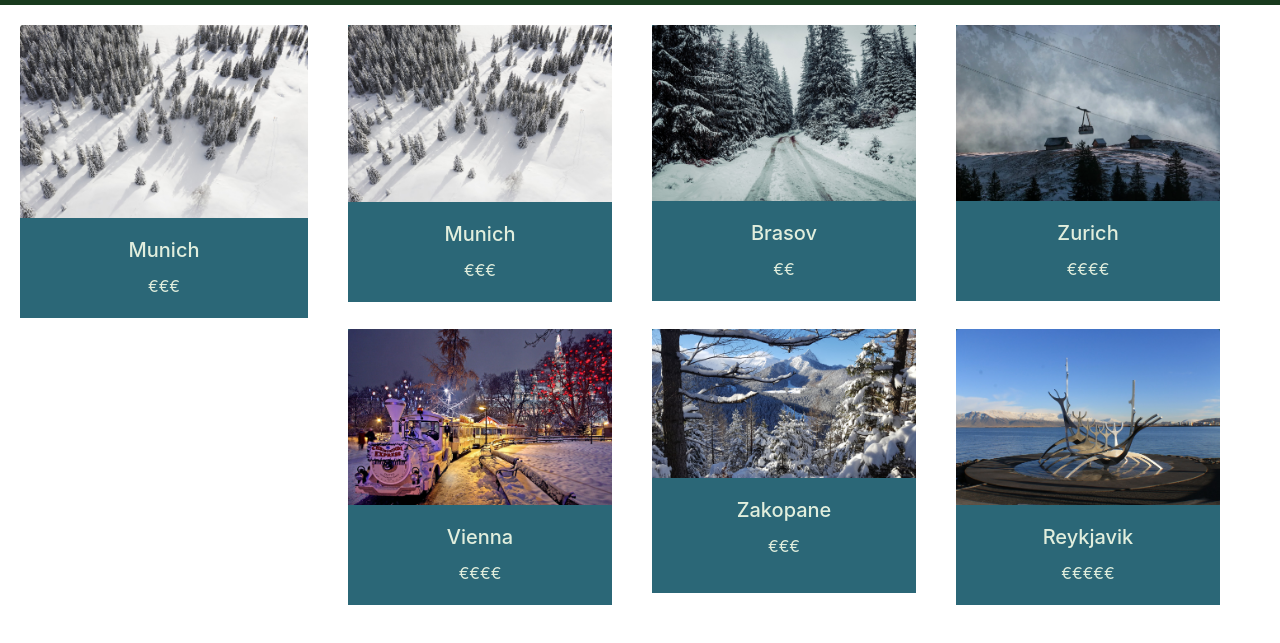
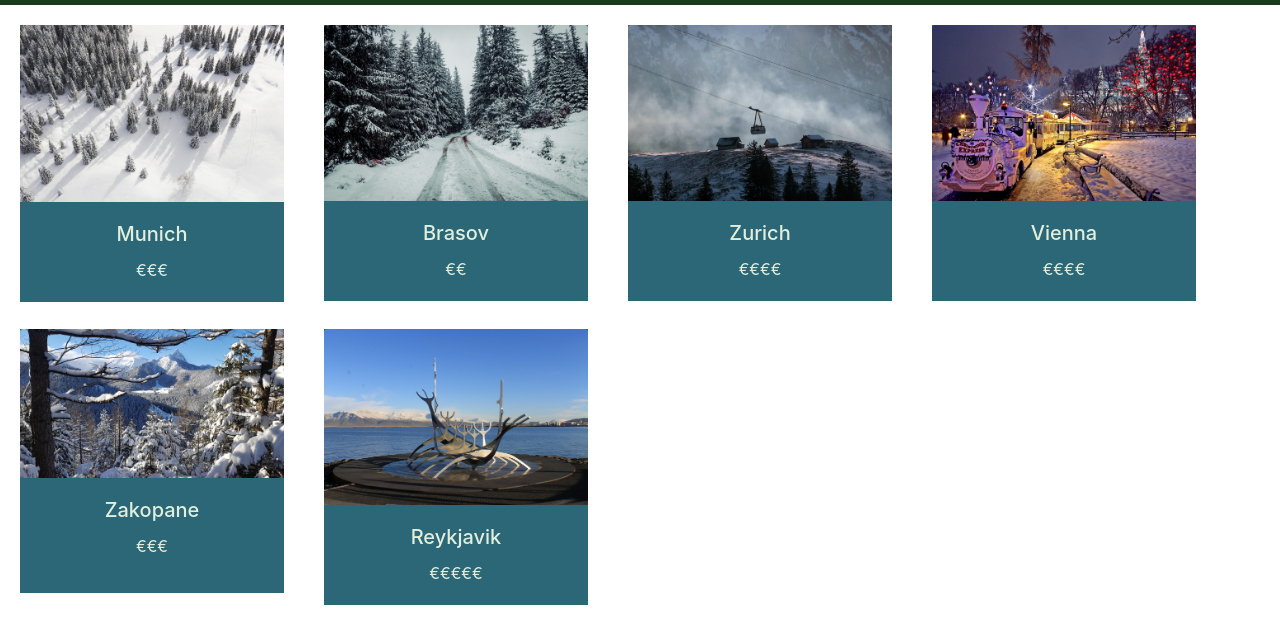
Before and after one commit to paulvmking/Wanderers-Way, a plain HTML site: page snow.html in a window 1280 px wide. Shown: the part 99-742 px from the top of the page. Drawn offline with nearby package versions, Linux system fonts and the light colour scheme.

Commit message:
removed munich placeholder card

```diff
--- a/snow.html
+++ b/snow.html
@@ -57,13 +57,7 @@
         </div>
     </nav>
 
-    <div class="snow-card" style="width: 18rem;" id="card-1">
-        <img class="card-img-top" src="assets/images/snow.jpg" alt="Card image cap">
-        <div class="card-body">
-            <h5 class="card-title">Munich</h5>
-            <p class="card-text">€€€</p>
-        </div>
-    </div>
+
 
 
     <script type="text/javascript" src="assets/js/script.js"></script>
```
